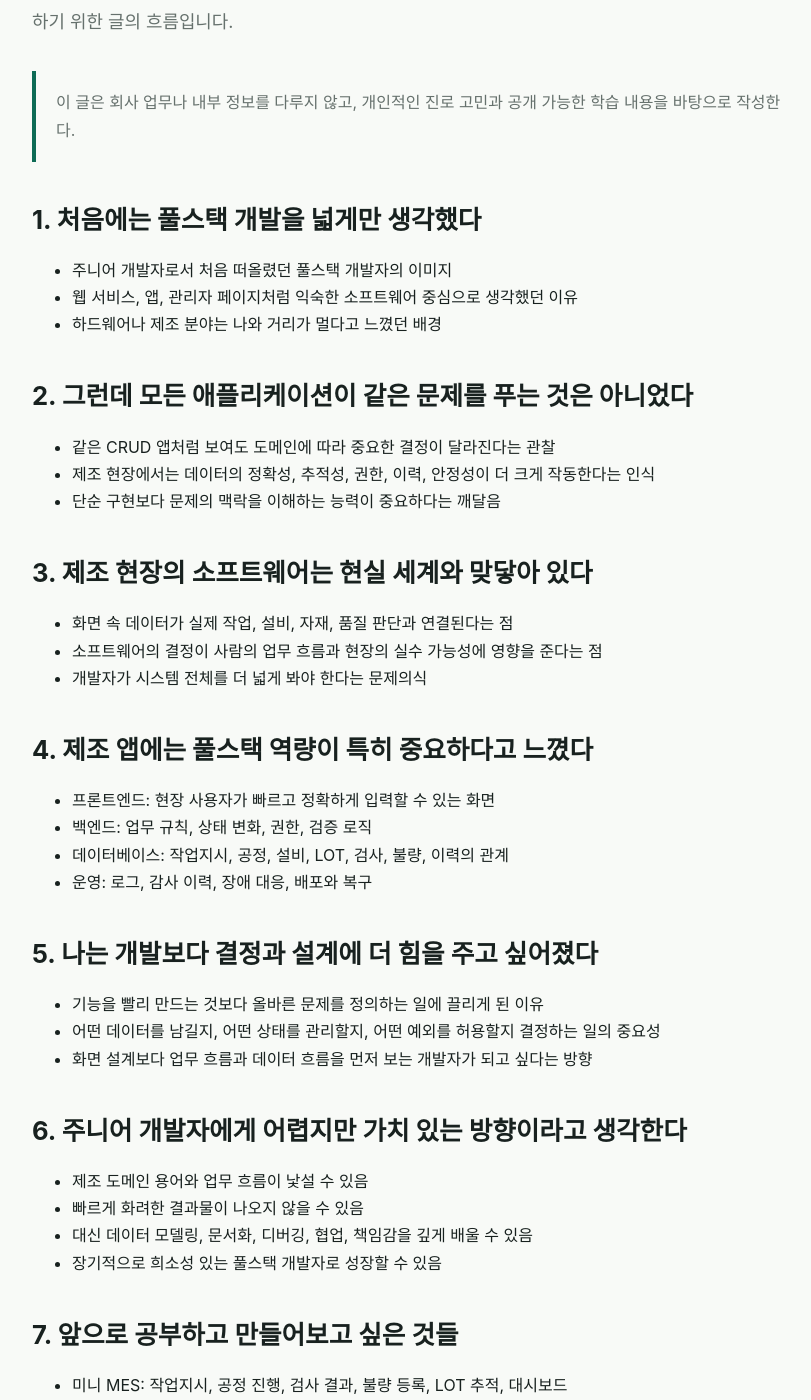
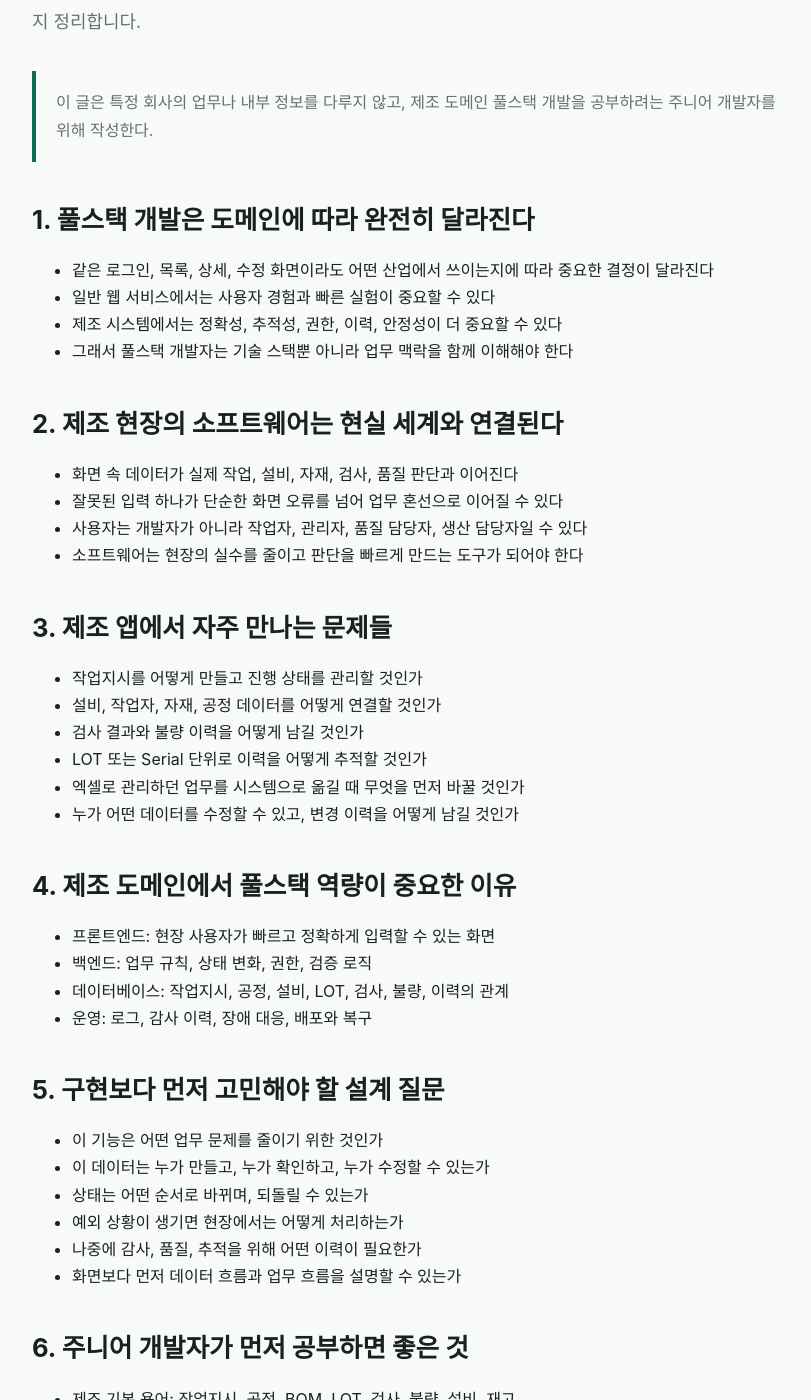
Before and after one commit to jameskwon07/manufacturing-fullstack-blog, a Jekyll site: the page built from _posts/2026-05-05-why-manufacturing-fullstack.md, in a window 1280 px wide and 1400 px high, scrolled down 377 px. Shown: the whole window, without its empty margins (128-939 px from the left). Built offline with Jekyll 4.4.1, drawn with Linux system fonts in a browser that asks for light colours; comment, search, counter and statistics services are not loaded; some of the changed text lies outside the part shown.

Commit message:
Refocus first post on junior developers

```diff
--- a/_posts/2026-05-05-why-manufacturing-fullstack.md
+++ b/_posts/2026-05-05-why-manufacturing-fullstack.md
@@ -1,6 +1,6 @@
 ---
-title: "나는 왜 제조 분야에 특화된 풀스택 개발자가 되고 싶은가"
-description: "주니어 소프트웨어 개발자가 하드웨어를 다루는 회사와 제조 도메인에 관심을 갖게 된 이유를 정리하기 위한 글의 흐름입니다."
+title: "주니어 개발자가 제조 도메인 풀스택을 공부하면 좋은 이유"
+description: "제조 분야의 풀스택 개발이 일반 웹 개발과 어떻게 다르고, 주니어 개발자가 무엇을 공부하면 좋은지 정리합니다."
 categories:
   - 커리어
   - 제조 도메인
@@ -12,55 +12,66 @@ tags:
 comments: true
 ---
 
-> 이 글은 회사 업무나 내부 정보를 다루지 않고, 개인적인 진로 고민과 공개 가능한 학습 내용을 바탕으로 작성한다.
+> 이 글은 특정 회사의 업무나 내부 정보를 다루지 않고, 제조 도메인 풀스택 개발을 공부하려는 주니어 개발자를 위해 작성한다.
 
-## 1. 처음에는 풀스택 개발을 넓게만 생각했다
+## 1. 풀스택 개발은 도메인에 따라 완전히 달라진다
 
-- 주니어 개발자로서 처음 떠올렸던 풀스택 개발자의 이미지
-- 웹 서비스, 앱, 관리자 페이지처럼 익숙한 소프트웨어 중심으로 생각했던 이유
-- 하드웨어나 제조 분야는 나와 거리가 멀다고 느꼈던 배경
+- 같은 로그인, 목록, 상세, 수정 화면이라도 어떤 산업에서 쓰이는지에 따라 중요한 결정이 달라진다
+- 일반 웹 서비스에서는 사용자 경험과 빠른 실험이 중요할 수 있다
+- 제조 시스템에서는 정확성, 추적성, 권한, 이력, 안정성이 더 중요할 수 있다
+- 그래서 풀스택 개발자는 기술 스택뿐 아니라 업무 맥락을 함께 이해해야 한다
 
-## 2. 그런데 모든 애플리케이션이 같은 문제를 푸는 것은 아니었다
+## 2. 제조 현장의 소프트웨어는 현실 세계와 연결된다
 
-- 같은 CRUD 앱처럼 보여도 도메인에 따라 중요한 결정이 달라진다는 관찰
-- 제조 현장에서는 데이터의 정확성, 추적성, 권한, 이력, 안정성이 더 크게 작동한다는 인식
-- 단순 구현보다 문제의 맥락을 이해하는 능력이 중요하다는 깨달음
+- 화면 속 데이터가 실제 작업, 설비, 자재, 검사, 품질 판단과 이어진다
+- 잘못된 입력 하나가 단순한 화면 오류를 넘어 업무 혼선으로 이어질 수 있다
+- 사용자는 개발자가 아니라 작업자, 관리자, 품질 담당자, 생산 담당자일 수 있다
+- 소프트웨어는 현장의 실수를 줄이고 판단을 빠르게 만드는 도구가 되어야 한다
 
-## 3. 제조 현장의 소프트웨어는 현실 세계와 맞닿아 있다
+## 3. 제조 앱에서 자주 만나는 문제들
 
-- 화면 속 데이터가 실제 작업, 설비, 자재, 품질 판단과 연결된다는 점
-- 소프트웨어의 결정이 사람의 업무 흐름과 현장의 실수 가능성에 영향을 준다는 점
-- 개발자가 시스템 전체를 더 넓게 봐야 한다는 문제의식
+- 작업지시를 어떻게 만들고 진행 상태를 관리할 것인가
+- 설비, 작업자, 자재, 공정 데이터를 어떻게 연결할 것인가
+- 검사 결과와 불량 이력을 어떻게 남길 것인가
+- LOT 또는 Serial 단위로 이력을 어떻게 추적할 것인가
+- 엑셀로 관리하던 업무를 시스템으로 옮길 때 무엇을 먼저 바꿀 것인가
+- 누가 어떤 데이터를 수정할 수 있고, 변경 이력을 어떻게 남길 것인가
 
-## 4. 제조 앱에는 풀스택 역량이 특히 중요하다고 느꼈다
+## 4. 제조 도메인에서 풀스택 역량이 중요한 이유
 
 - 프론트엔드: 현장 사용자가 빠르고 정확하게 입력할 수 있는 화면
 - 백엔드: 업무 규칙, 상태 변화, 권한, 검증 로직
 - 데이터베이스: 작업지시, 공정, 설비, LOT, 검사, 불량, 이력의 관계
 - 운영: 로그, 감사 이력, 장애 대응, 배포와 복구
 
-## 5. 나는 개발보다 결정과 설계에 더 힘을 주고 싶어졌다
+## 5. 구현보다 먼저 고민해야 할 설계 질문
 
-- 기능을 빨리 만드는 것보다 올바른 문제를 정의하는 일에 끌리게 된 이유
-- 어떤 데이터를 남길지, 어떤 상태를 관리할지, 어떤 예외를 허용할지 결정하는 일의 중요성
-- 화면 설계보다 업무 흐름과 데이터 흐름을 먼저 보는 개발자가 되고 싶다는 방향
+- 이 기능은 어떤 업무 문제를 줄이기 위한 것인가
+- 이 데이터는 누가 만들고, 누가 확인하고, 누가 수정할 수 있는가
+- 상태는 어떤 순서로 바뀌며, 되돌릴 수 있는가
+- 예외 상황이 생기면 현장에서는 어떻게 처리하는가
+- 나중에 감사, 품질, 추적을 위해 어떤 이력이 필요한가
+- 화면보다 먼저 데이터 흐름과 업무 흐름을 설명할 수 있는가
 
-## 6. 주니어 개발자에게 어렵지만 가치 있는 방향이라고 생각한다
+## 6. 주니어 개발자가 먼저 공부하면 좋은 것
 
-- 제조 도메인 용어와 업무 흐름이 낯설 수 있음
-- 빠르게 화려한 결과물이 나오지 않을 수 있음
-- 대신 데이터 모델링, 문서화, 디버깅, 협업, 책임감을 깊게 배울 수 있음
-- 장기적으로 희소성 있는 풀스택 개발자로 성장할 수 있음
+- 제조 기본 용어: 작업지시, 공정, BOM, LOT, 검사, 불량, 설비, 재고
+- 데이터 모델링: ERD, 상태 전이, 이력 테이블, 감사 로그
+- 업무형 UI: 테이블, 필터, 검색, 대량 입력, 엑셀 업로드/다운로드
+- 백엔드 설계: 권한, 검증, 트랜잭션, 배치, 알림
+- 운영 기본기: 로그, 모니터링, 백업, 장애 대응 문서
 
-## 7. 앞으로 공부하고 만들어보고 싶은 것들
+## 7. 포트폴리오로 만들기 좋은 프로젝트
 
 - 미니 MES: 작업지시, 공정 진행, 검사 결과, 불량 등록, LOT 추적, 대시보드
-- 제조 데이터 모델링: 작업지시, 공정, 설비, 작업자, 검사, 불량, LOT
-- 업무형 UI: 테이블, 필터, 검색, 대량 입력, 엑셀 업로드/다운로드
-- 운영 설계: 권한, 감사 로그, 변경 이력, 장애 대응
+- 설비 점검 관리 앱: 점검 항목, 담당자, 주기, 이상 보고, 조치 이력
+- 품질 검사 기록 앱: 검사 기준, 결과 입력, 불량 유형, 재검사, 통계
+- 재고 추적 앱: 입고, 출고, 위치 이동, LOT 추적, 재고 조정
+- 생산 현황 대시보드: 작업 진행률, 불량률, 설비 상태, 지연 작업
 
-## 8. 같은 고민을 하는 주니어 개발자에게
+## 8. 정리
 
-- 처음부터 도메인을 완벽히 알 필요는 없음
-- 중요한 것은 호기심, 기본기, 기록하는 습관, 질문하는 태도
-- 자신이 만들고 싶은 것이 화면인지, 시스템인지, 현장의 문제 해결인지 물어보기
+- 제조 도메인 풀스택은 단순히 화면과 API를 만드는 일이 아니다
+- 사람, 장비, 자재, 공정, 품질 데이터를 하나의 시스템으로 연결하는 일이다
+- 주니어 개발자에게는 낯설지만 데이터 모델링과 설계 감각을 키우기 좋은 분야다
+- 처음부터 모든 것을 알 필요는 없고, 작은 제조 업무 하나를 정해서 흐름과 데이터를 그려보는 것부터 시작하면 된다
```
Also changed, not shown: content-ideas.md (added, +53 -0 lines).
